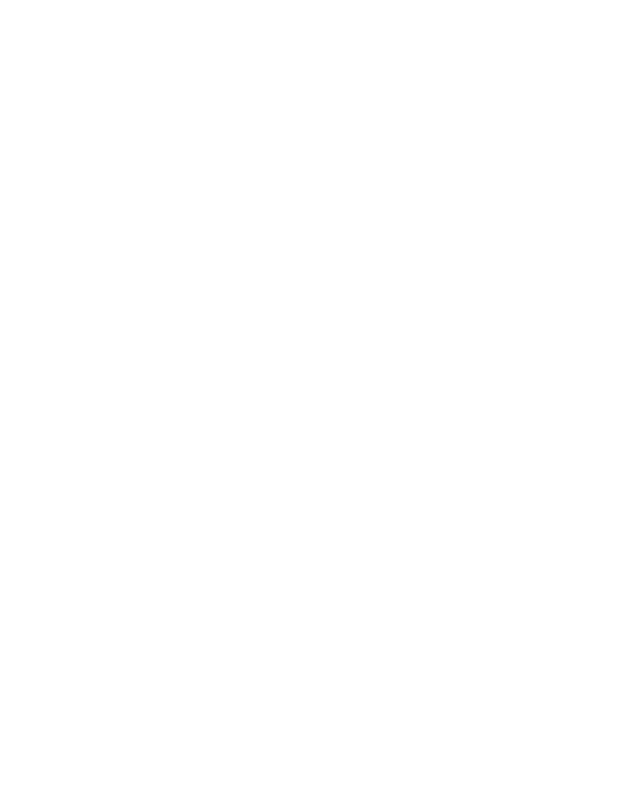
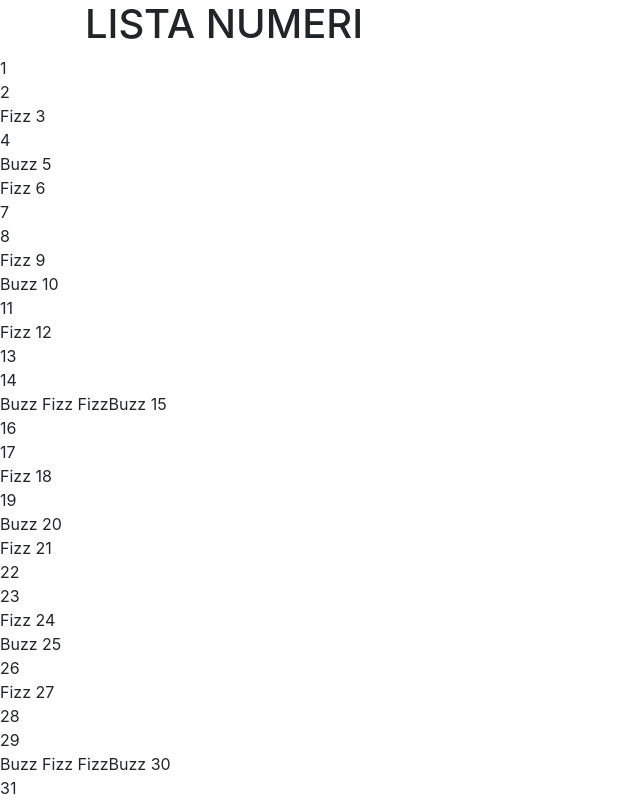
Before and after one commit to AlessandroRossi643/js-fizzbuzz, a plain HTML site: page index.html in a window 1280 px wide. Shown: the top 800 px of the page, without its empty margins (0-640 px from the left). Drawn offline with nearby package versions, Linux system fonts and the light colour scheme.

Commit message:
stampa video

```diff
--- a/index.html
+++ b/index.html
@@ -6,7 +6,13 @@
     <link rel="stylesheet" href="https://stackpath.bootstrapcdn.com/bootstrap/4.3.1/css/bootstrap.min.css" integrity="sha384-ggOyR0iXCbMQv3Xipma34MD+dH/1fQ784/j6cY/iJTQUOhcWr7x9JvoRxT2MZw1T" crossorigin="anonymous">
   </head>
   <body>
-
+    <div class="container">
+      <div class="row">
+        <div class="col-lg">
+          <h1>LISTA NUMERI</h1>
+        </div>
+      </div>
+    </div>
     <script src="script.js" charset="utf-8"></script>
   </body>
 </html>
--- a/script.js
+++ b/script.js
@@ -5,23 +5,19 @@ for (var i = 0; i < 100; i++) {
 
 // condizione per i multipli di 5
   if (numeri%5==0) {
-    console.log("Buzz");
+    document.writeln("Buzz");
   }
 
 // condizione per i multipli di 3
   if (numeri%3==0) {
-    console.log("Fizz");
+    document.writeln("Fizz");
   }
-  console.log(numeri)
 
 // condizione per i multipli di 3 e 5
   if (numeri%3==0 && numeri%5==0) {
-    console.log("FizzBuzz");
+    document.writeln("FizzBuzz");
   }
+
+//Stampa finale
+  document.writeln(numeri + "<br>");
 }
-
-
-
-
-
-// stampa finale
```
